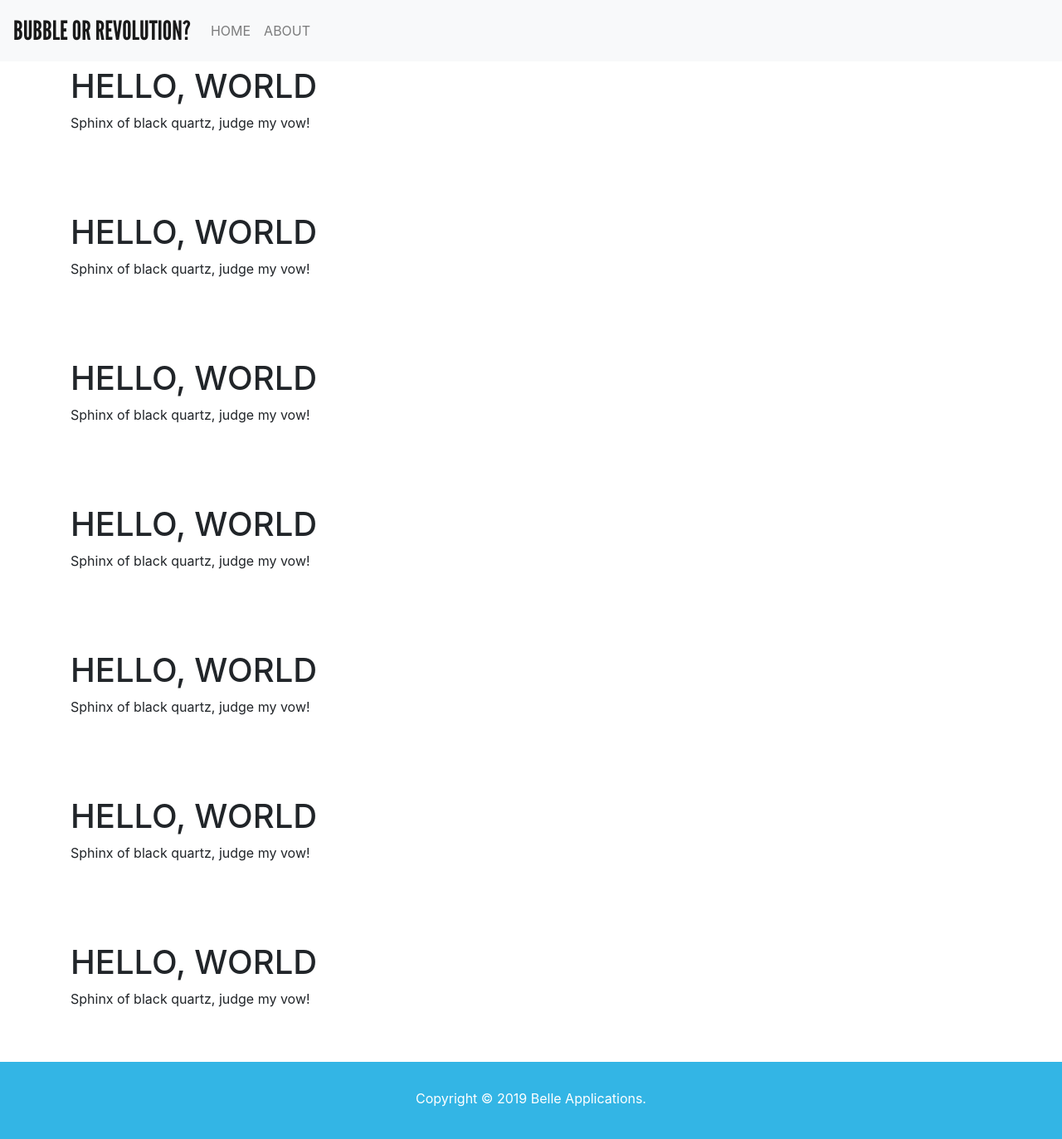
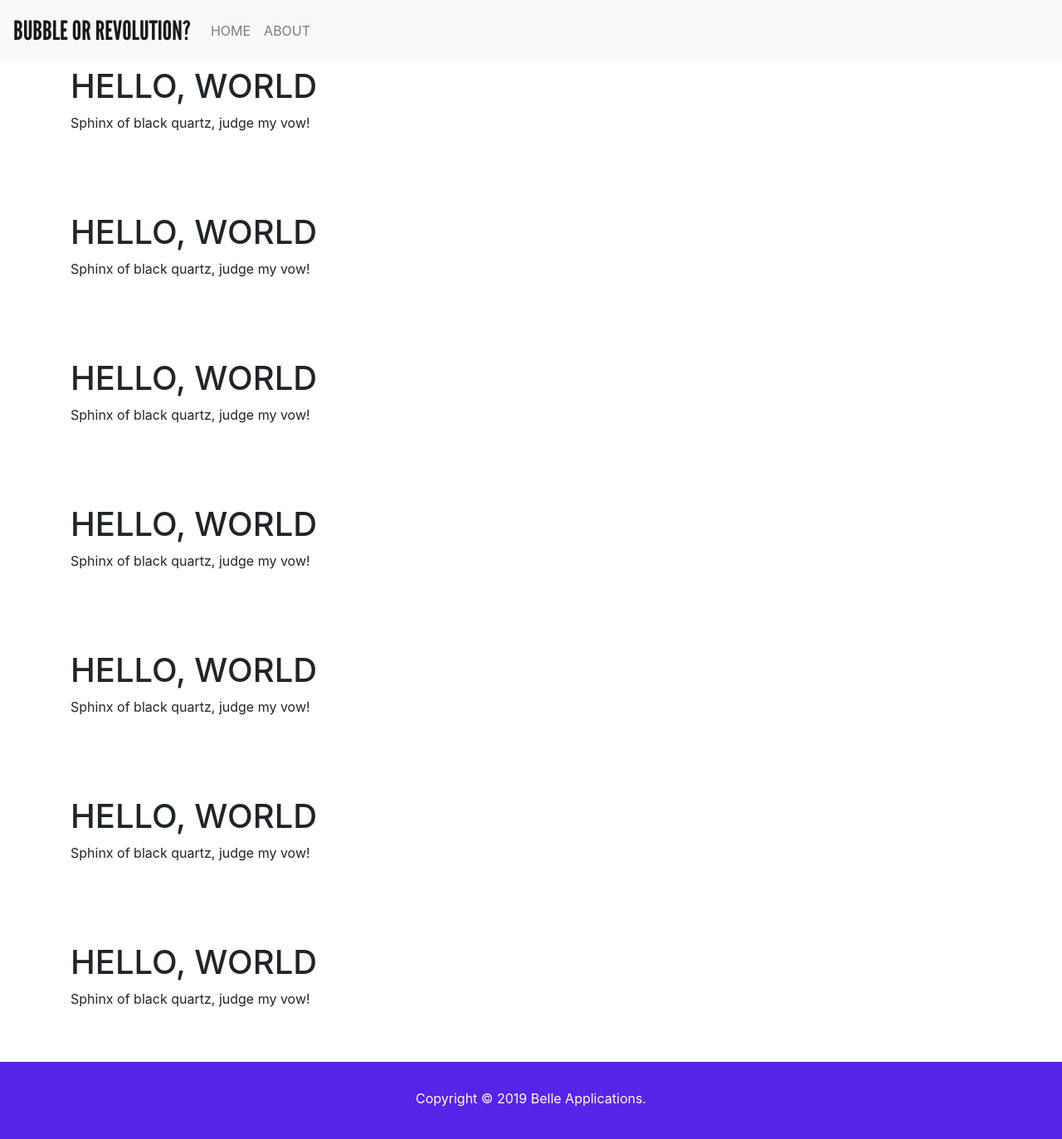
Before and after one commit to bubbleorrevolution/BubbleOrRevolution.github.io, a Jekyll site: the page built from index.html, in a window 1280 px wide and 1400 px high, scrolled down 202 px. Shown: the top 1373 px of the window at 83% size. Built offline with Jekyll 4.4.1, drawn with Linux system fonts in a browser that asks for light colours; nearby versions of some CDN libraries; a script that is not in the unit is left out.

Commit message:
use new purple

```diff
--- a/assets/css/custom.scss
+++ b/assets/css/custom.scss
@@ -8,7 +8,7 @@
  * VARIABLES
  * You need to update the config.json too (that's used for Bootstrap styling).
  */
-$primary: #33B5E5;
+$primary: #5623E8;
 $white: white;
 
 
```
